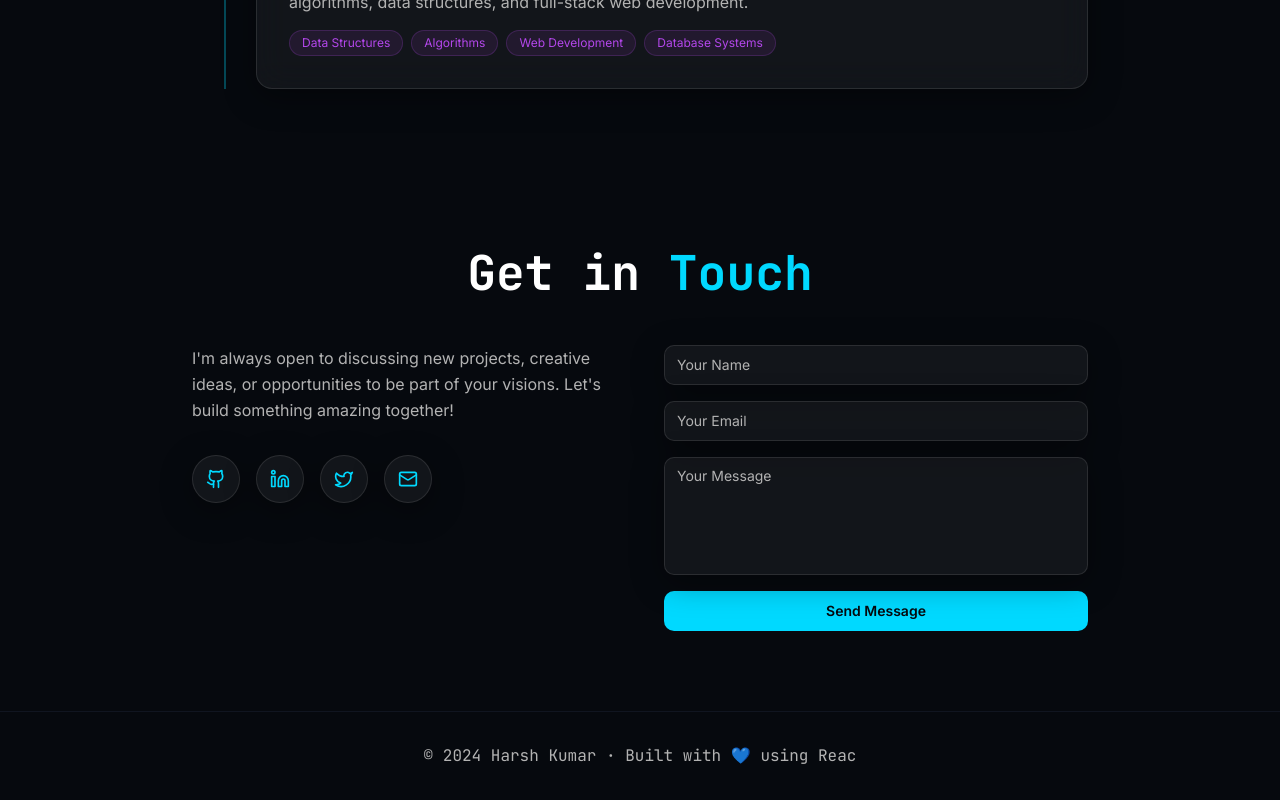
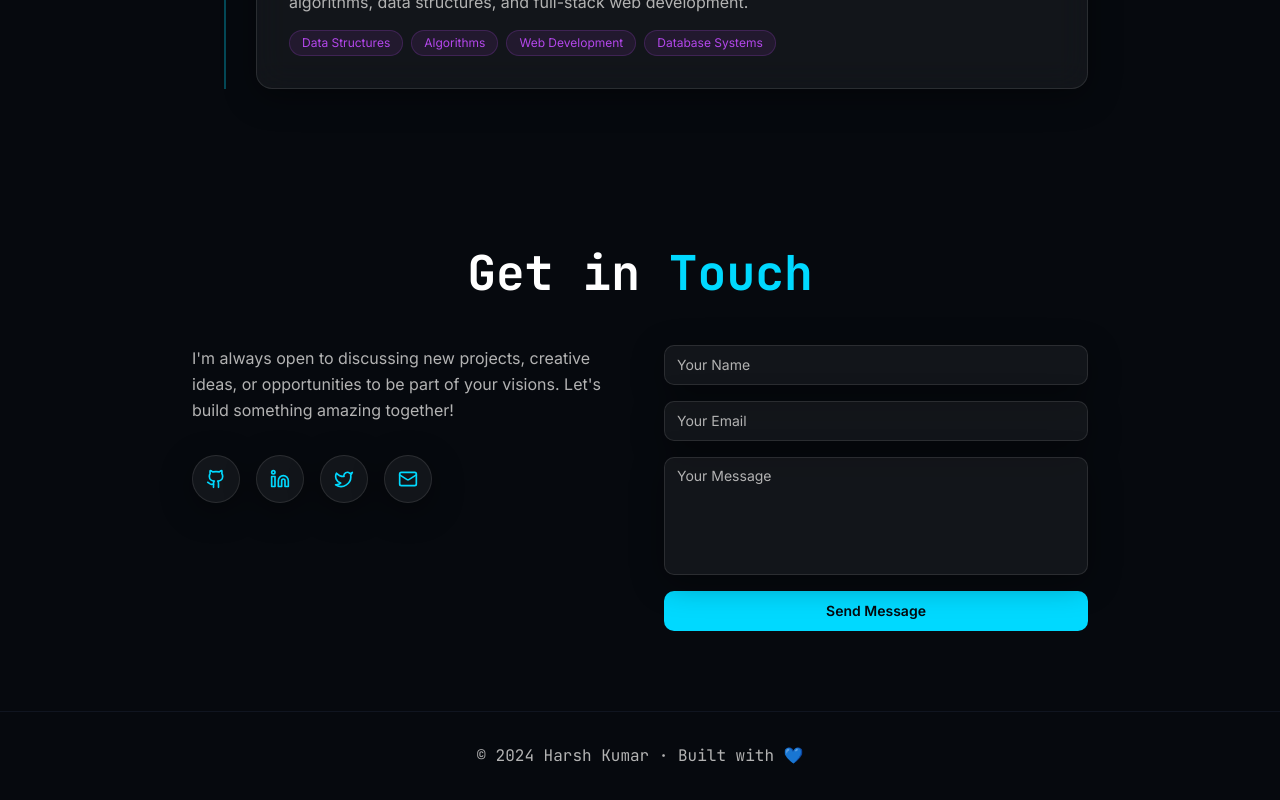
Before and after one commit to harsh0007-tech/code-orb-display, a React (Vite) app: page / in a window 1280 px wide. Shown: the part 2891-3691 px from the top of the page. Built offline with nearby package versions, Linux system fonts and the light colour scheme; no server answers; the HTML template or start-up script is replaced by a standard one.

Commit message:
Visual edit in Lovable
Edited UI in Lovable

```diff
--- a/src/pages/Index.tsx
+++ b/src/pages/Index.tsx
@@ -19,7 +19,7 @@ const Index = () => {
 
       <footer className="py-8 px-6 text-center text-muted-foreground border-t border-border/50">
         <p className="font-mono">
-          © 2024 Harsh Kumar · Built with 💙 using Reac
+          © 2024 Harsh Kumar · Built with 💙
         </p>
       </footer>
     </div>;
```
